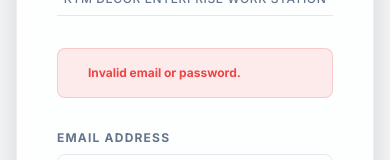
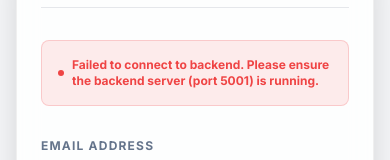
Before and after one commit to dragonm0901-ship-it/KTM-DECOR, a React (Vite) app in the folder dashboard/frontend/: page / in a window 390 px wide. Both pictures are taken after typing "name@example.com", "Sample123" into the empty fields and a click on the button "Access Work Station". Shown: the part 306-466 px from the top of the page. Built offline with nearby package versions, Linux system fonts and the light colour scheme; no server answers; the HTML template or start-up script is replaced by a standard one.

Commit message:
fix: resolve production CORS error and propagate backend login errors to UI

```diff
--- a/dashboard/frontend/src/App.tsx
+++ b/dashboard/frontend/src/App.tsx
@@ -50,10 +50,16 @@ export const App: React.FC = () => {
     setLoginError("");
     setLoading(true);
 
-    const success = await login(email.trim().toLowerCase(), password);
-    setLoading(false);
-    if (!success) {
-      setLoginError("Invalid email or password.");
+    try {
+      await login(email.trim().toLowerCase(), password);
+    } catch (err: any) {
+      if (err.message === "Failed to fetch") {
+        setLoginError("Failed to connect to backend. Please ensure the backend server (port 5001) is running.");
+      } else {
+        setLoginError(err.message || "Invalid email or password.");
+      }
+    } finally {
+      setLoading(false);
     }
   };
 
@@ -66,7 +72,7 @@ export const App: React.FC = () => {
         <div className="absolute top-1/4 left-1/4 w-96 h-96 rounded-full bg-accent/5 blur-3xl" />
         <div className="absolute bottom-1/4 right-1/4 w-96 h-96 rounded-full bg-accent/5 blur-3xl" />
 
-        <div className="w-full max-w-lg z-10 space-y-8">
+        <div className="w-full max-w-sm md:max-w-lg z-10 space-y-8">
           <div className="text-center space-y-4 flex flex-col items-center">
             <img
               src="/admin/logo/ktm%20decor.svg"
@@ -78,7 +84,7 @@ export const App: React.FC = () => {
             </p>
           </div>
 
-          <div className="glass-panel p-10 md:p-12 rounded-2xl border border-border shadow-2xl space-y-8 bg-card/90 backdrop-blur-md">
+          <div className="glass-panel p-6 md:p-12 rounded-2xl border border-border shadow-2xl space-y-8 bg-card/90 backdrop-blur-md">
             <div className="space-y-2 text-center pb-2 border-b border-border/50">
               <h2 className="text-2xl font-extrabold font-display text-foreground tracking-tight flex items-center justify-center gap-2.5">
                 <LogIn size={26} className="text-accent animate-pulse" />
@@ -91,7 +97,7 @@ export const App: React.FC = () => {
 
             {loginError && (
               <div className="p-4 text-xs bg-red-500/10 border border-red-500/20 text-red-500 rounded-lg font-bold flex items-center gap-2">
-                <span className="w-1.5 h-1.5 rounded-full bg-red-500 block shrink-0 animate-ping" />
+                <span className="w-1.5 h-1.5 rounded-full bg-red-500 block shrink-0" />
                 <span>{loginError}</span>
               </div>
             )}
--- a/dashboard/frontend/src/store/useStore.ts
+++ b/dashboard/frontend/src/store/useStore.ts
@@ -762,7 +762,7 @@ export const useStore = create<DashboardState>((set, get) => ({
       return true;
     } catch (error) {
       console.error("Login failure:", error);
-      return false;
+      throw error;
     }
   },
 
```
Also changed, not shown: 1 other file (tests, documents, lock files or other folders).
